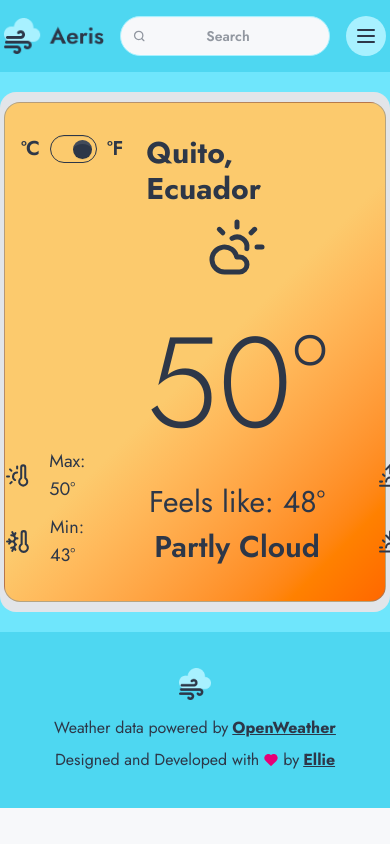
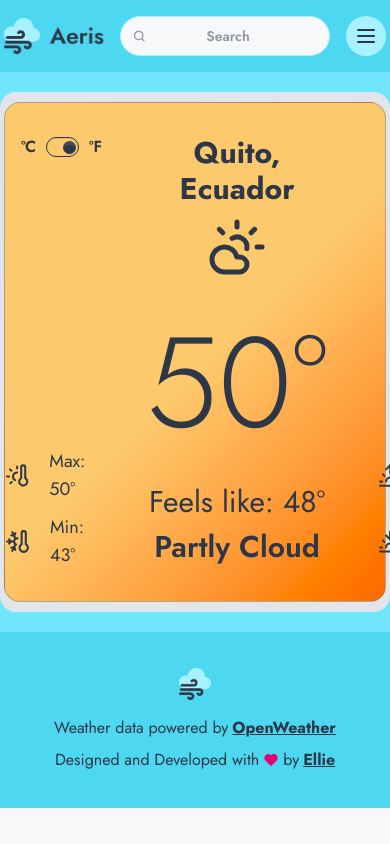
Before and after one commit to ElyRiven/aeris-weather-web, an Angular app: page /location in a window 390 px wide. Shown: the top 844 px of the page. Built offline with nearby package versions, Linux system fonts and the light colour scheme.

Commit message:
Improving toggle temperature input and adding responsive design to it

```diff
--- a/src/app/web-front/pages/location-page/location-page.component.html
+++ b/src/app/web-front/pages/location-page/location-page.component.html
@@ -2,15 +2,17 @@
 <section
   class="w-full h-fit py-8 border border-secondary-content/50 rounded-box bg-linear-(--sunny-gradient)"
 >
-  <div class="relative">
-    <div class="flex flex-row gap-[10px] absolute left-4">
-      <span class="font-semibold text-xl">ºC</span>
+  <div class="relative transition-all">
+    <div
+      class="flex flex-row items-center justify-center gap-[10px] absolute left-4"
+    >
+      <span class="font-semibold text-base sm:text-lg md:text-xl">ºC</span>
       <input
         type="checkbox"
         checked="checked"
-        class="toggle toggle-lg checked:bg-transparent"
+        class="toggle toggle-sm sm:toggle-md lg:toggle-lg checked:bg-transparent"
       />
-      <span class="font-semibold text-xl">ºF</span>
+      <span class="font-semibold text-base sm:text-lg md:text-xl">ºF</span>
     </div>
   </div>
   <div class="flex flex-row items-end justify-center gap-[50px] mx-auto w-fit">
@@ -64,7 +66,9 @@
       </div>
     </div>
     <div class="flex flex-col items-center justify-center gap-[10px]">
-      <p class="text-3xl font-bold"><span>Quito</span>, <span>Ecuador</span></p>
+      <p class="text-3xl font-bold text-center">
+        <span>Quito</span>, <span>Ecuador</span>
+      </p>
       <svg
         xmlns="http://www.w3.org/2000/svg"
         width="60"
```
